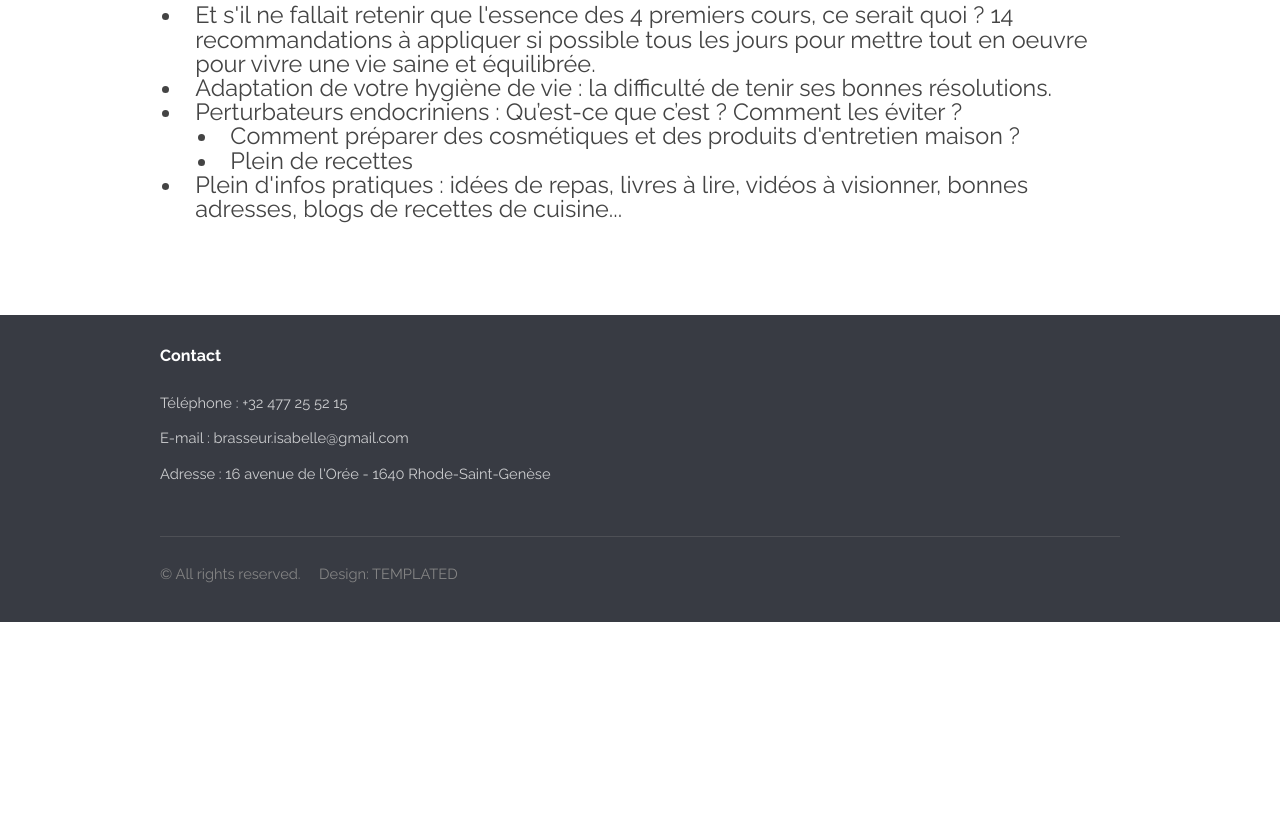
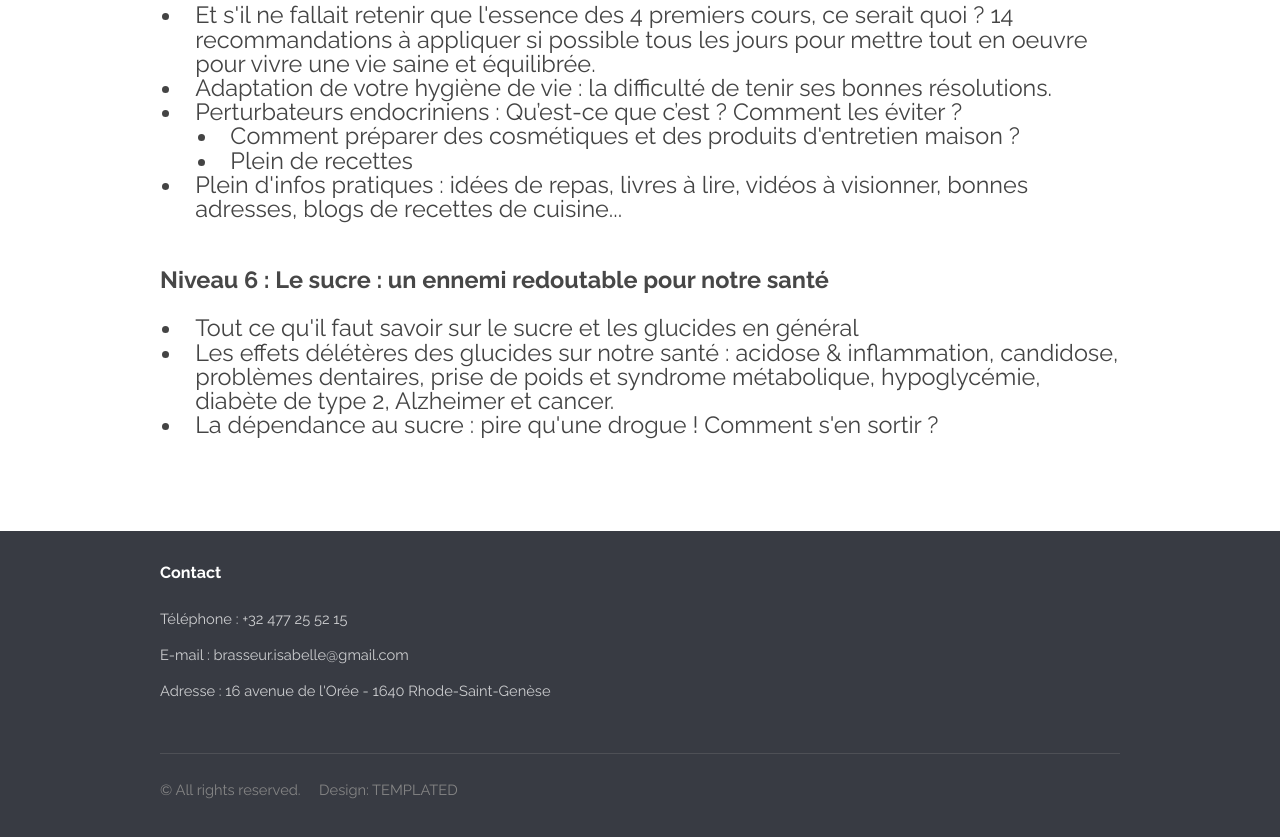
Before and after one commit to ssseeebbb/LaSanteCaSApprend, a plain HTML site: page Cours.html in a window 1280 px wide. Shown: the part 1844-2681 px from the top of the page. Before the commit the page ends 2466 px from the top, so only its background shows below. Drawn offline with Linux system fonts and the light colour scheme.

Commit message:
Ajout cours 6

```diff
--- a/Cours.html
+++ b/Cours.html
@@ -104,6 +104,14 @@
 							<li> Plein d'infos pratiques : idées de repas, livres à lire, vidéos à visionner, bonnes adresses, blogs de recettes de cuisine...</li>
 						</ul>
 
+						<strong>Niveau 6 : Le sucre : un ennemi redoutable pour notre santé </strong></br></br>
+						<ul>
+							<li> Tout ce qu'il faut savoir sur le sucre et les glucides en général </li>
+							<li> Les effets délétères des glucides sur notre santé : acidose & inflammation, candidose, problèmes dentaires, prise de poids et syndrome métabolique, hypoglycémie, diabète de type 2, Alzheimer et cancer.</li>
+							<li> La dépendance au sucre : pire qu'une drogue ! Comment s'en sortir ?</li>
+
+						</ul>
+
 
 
 
```
